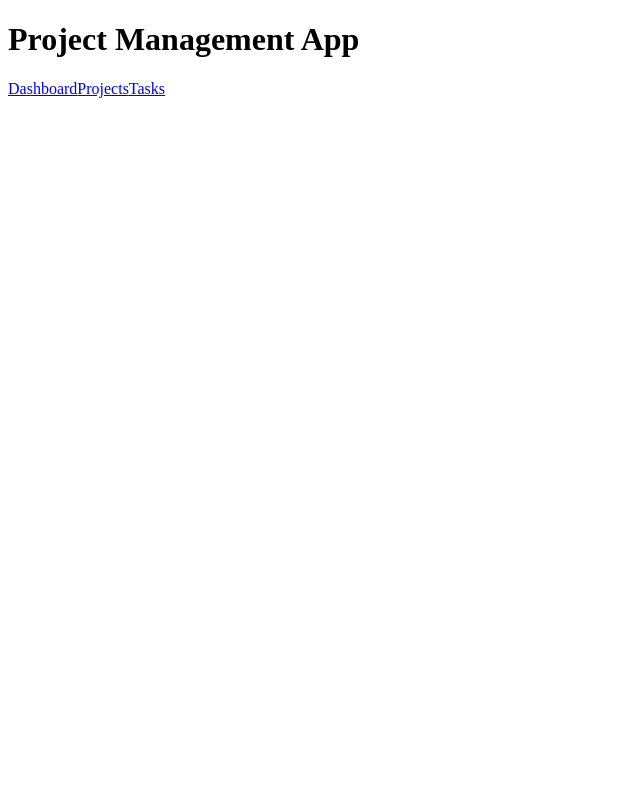
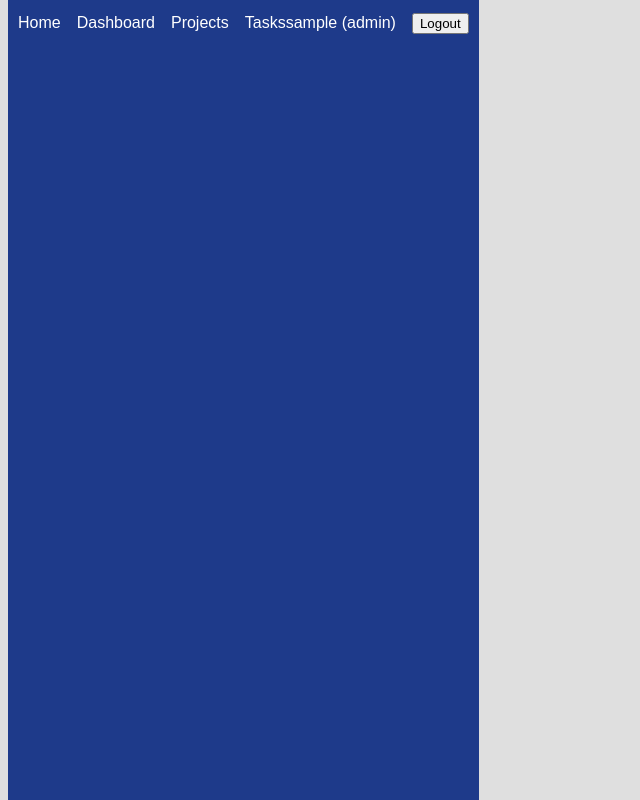
Before and after one commit to LatteLorenso/Full-Stack-PMS, a React (Vite) app in the folder frontend/: page / in a window 1280 px wide. Shown: the whole page, without its empty margins (0-640 px from the left). Built offline with nearby package versions, Linux system fonts and the light colour scheme; sample sign-in values are in the browser's storage.

Commit message:
Главная страница работает

```diff
--- a/frontend/src/AppContent.jsx
+++ b/frontend/src/AppContent.jsx
@@ -2,14 +2,15 @@ import React from 'react';
 import { Route, Routes, Navigate, Link } from 'react-router-dom';
 import { useAuth } from './contexts/AuthContext';
 
+import Home from './pages/Home';
 import Navbar from './components/Navbar';
-
-import Home from './pages/Home';
 import Login from './pages/Login';
 import Register from './pages/Register';
 import Dashboard from './pages/Dashboard';
 import Projects from './pages/Projects';
+import ProjectDetail from './components/ProjectDetail';
 import Tasks from './pages/Tasks';
+import TaskDetail from './components/TaskDetail';
 
 const PrivateRoute = ({ children }) => {
     const { token } = useAuth();
@@ -17,7 +18,7 @@ const PrivateRoute = ({ children }) => {
 };
 
 function AppContent() {
-    const { token } = useAuth;
+    const { token } = useAuth();
 
     return (
         <>
@@ -63,7 +64,7 @@ function AppContent() {
                     }
                 />
 
-                <Route path='*' element={<Login />} />
+                <Route path='*' element={<Navigate to='/login' />} />
             </Routes>
         </>
     );
--- a/frontend/src/components/Navbar.jsx
+++ b/frontend/src/components/Navbar.jsx
@@ -1,9 +1,9 @@
-import React from 'react';
+import React, { useEffect } from 'react';
 import { Link, useNavigate } from 'react-router-dom';
 import { useAuth } from '../contexts/AuthContext';
 
 function Navbar() {
-    const { username, logout } = useAuth;
+    const { user, logout } = useAuth();
     const navigate = useNavigate();
 
     const handleLogout = () => {
@@ -11,13 +11,19 @@ function Navbar() {
         navigate('/login');
     };
 
+    useEffect(() => {
+        console.log("Рендер");
+    });
+
     return (
-        <nav style={{ padding: "0.625rem", color: "white", background: "#1e3a8a", borderBottom: "1px solid #ccc" }}>
-            <section style={{ display: "flex", gap: "1rem", justifyContent: 'space-between', alignItems: 'center' }}>
-                <Link to="/" style={{  color: "white", textDecoration: "none" }}>Home</Link>
-                <Link to="/dashboard" style={{  color: "white", textDecoration: "none" }}>Dashboard</Link>
-                <Link to="/projects" style={{  color: "white", textDecoration: "none" }}>Projects</Link>
-                <Link to="/tasks" style={{  color: "white", textDecoration: "none" }}>Tasks</Link>
+        <nav style={{ position: "fixed", top: "0", height: "100vh", padding: "0.625rem", color: "white", background: "#1e3a8a", borderBottom: "1px solid #ccc" }}>
+            <section style={{ display: "flex", justifyContent: 'space-between', alignItems: 'center' }}>
+                <section style={{ display: "flex", gap: "1rem" }}>
+                    <Link to="/" style={{  color: "white", textDecoration: "none" }}>Home</Link>
+                    <Link to="/dashboard" style={{  color: "white", textDecoration: "none" }}>Dashboard</Link>
+                    <Link to="/projects" style={{  color: "white", textDecoration: "none" }}>Projects</Link>
+                    <Link to="/tasks" style={{  color: "white", textDecoration: "none" }}>Tasks</Link>
+                </section>
                 <section>
                     <span style={{ marginRight: "1rem" }}>{user?.username} ({user?.role})</span>
                     <button onClick={handleLogout} style={{ marginLeft: "auto" }}>Logout</button>
--- a/frontend/src/contexts/AuthContext.jsx
+++ b/frontend/src/contexts/AuthContext.jsx
@@ -10,14 +10,11 @@ export const AuthProvider = ({ children }) => {
     const [user, setUser] = useState(JSON.parse(localStorage.getItem('user') || 'null'));
 
     useEffect(() => {
-        if (token) {
-            api.defaults.headers.common['Authorization'] = `Bearer ${token}`;
-            localStorage.setItem('token', token);
-            localStorage.setItem('user', JSON.stringify(user));
+        const storedToken = localStorage.getItem('token');
+        if (storedToken) {
+            api.defaults.headers.common['Authorization'] = `Bearer ${storedToken}`;
         } else {
             delete api.defaults.headers.common['Authorization'];
-            localStorage.removeItem('token');
-            localStorage.removeItem('user');
         }
     }, [token, user]);
 
@@ -25,6 +22,8 @@ export const AuthProvider = ({ children }) => {
         const res = await api.post('/auth/login', { username, password });
         setToken(res.data.token);
         setUser(res.data.user);
+        localStorage.setItem('token', token);
+        localStorage.setItem('user', JSON.stringify(user));
         return res.data;
     };
 
@@ -36,6 +35,8 @@ export const AuthProvider = ({ children }) => {
     const logout = () => {
         setToken(null);
         setUser(null);
+        localStorage.removeItem('token');
+        localStorage.removeItem('user');
     };
 
     return (
--- a/frontend/src/index.css
+++ b/frontend/src/index.css
@@ -0,0 +1,66 @@
+/* ====== CSS VARIABLES ====== */
+:root {
+    /* ===== ОСНОВНОЙ ФОН ===== */
+    --color-bg-header: rgba(5, 6, 10, 0.5);          /* основной фон хеддера */
+    --color-bg-modal: rgba(5, 6, 10, 0.9);          /* основной фон модального окна */
+    --color-bg-main: #05060a;          /* основной фон сайта */
+    --color-bg-secondary: #0a0d14;     /* секции с акцентом */
+    --color-bg-glass: rgba(255,255,255,0.03); /* стеклянные карточки */
+    --color-bg-tertiary: #0a0a0a;
+
+    /* ===== BRAND / CORE COLOR ===== */
+    --color-brand-primary: #008cff;       /* основной цвет сайта */
+    --color-primary-glow-soft: 0 0 15px rgba(0, 234, 255, 0.3); /* слабый акцент glow */
+    --color-primary-glow-strong: 0 0 50px rgba(0, 234, 255, 0.7); /* сильный акцент glow */
+    --color-second-glow-soft: 0 0 15px rgba(155, 92, 255, 0.3); /* слабый акцент glow */
+    --color-second-glow-strong: 0 0 50px rgba(155, 92, 255, 0.7); /* сильный акцент glow */
+
+    /* ===== ТЕКСТ ===== */
+    --color-text-main: #e6e9f0;        /* основной текст */
+    --color-text-muted: #9aa3b2;       /* второстепенный текст */
+    --color-text-dim: #7b8291;         /* подсказки, мелкий текст */
+
+    /* ===== АКЦЕНТЫ (AM – I – GUESS – ?) ===== */
+    --color-accent-am: #00eaff;        /* AM — существование */
+    --color-accent-i: #9b5cff;         /* I — интеллект / AI */
+    --color-accent-guess: #00ffb3;     /* GUESS — вероятность */
+    --color-accent-question: #ff4d4d;  /* ? — неопределенность */
+
+    /* ===== КНОПКИ ===== */
+    --color-btn-primary: #00eaff;      /* фон основной кнопки */
+    --color-btn-primary-darker: #00eaffd8;
+    --color-btn-second: #9b5cff;       /* фон / граница второстепенной кнопки */
+    --color-btn-second-darker: #9b5cffd8;
+    --color-btn-text: #05060a;         /* цвет текста на кнопках */
+
+    /* ===== ГРАНИЦЫ / ЛИНИИ ===== */
+    --color-border-soft: rgba(255,255,255,0.08);
+    --color-border-strong: rgba(255,255,255,0.15);
+
+    /* ===== ЭФФЕКТЫ ===== */
+    --glow-cyan: 0 0 20px rgba(0,234,255,0.25);
+    --glow-green: 0 0 20px rgba(0,255,179,0.5);
+    --glow-purple: 0 0 20px rgba(155,92,255,0.25);
+
+    /* ===== ШРИФТЫ ===== */
+    --body-font: 'Rajdhani', sans-serif;
+    --code-font: 'JetBrains Mono', monospace;
+
+    /* ===== РАДИУСЫ ===== */
+    --radius-sm: 2px;
+    --radius-md: 12px;
+    --radius-lg: 20px;
+
+    /* ===== Отступы ===== */
+    --header-height: 4.5rem;
+}
+
+body
+{
+    font-family: var(--body-font);
+    background-color: #dfdfdf;
+    color: var(--color-text-main);
+    line-height: 1.6;
+    overflow-x: hidden;
+    cursor: none;
+}
--- a/frontend/src/pages/Home.jsx
+++ b/frontend/src/pages/Home.jsx
@@ -1,14 +1,10 @@
 import React from 'react';
-import { Link } from 'react-router-dom';
+import { Route, Routes, Navigate, Link } from 'react-router-dom';
 
 function Home() {
     return (
         <div>
-            <h1>Project Management App</h1>
-
-            <Link to="/dashboard">Dashboard</Link>
-            <Link to="/projects">Projects</Link>
-            <Link to="/tasks">Tasks</Link>
+            <h1 style={{ fontSize: "1.25rem" }}>Project Management App</h1>
         </div>
     );
 }
--- a/frontend/src/pages/Login.jsx
+++ b/frontend/src/pages/Login.jsx
@@ -13,7 +13,7 @@ function Login() {
       e.preventDefault();
       try {
         await login(username, password);
-        navigate('/pages/Home');
+        navigate('/home');
       } catch (err) {
         setError(err.response?.data?.error || "Ошибка входа");
       }
```
